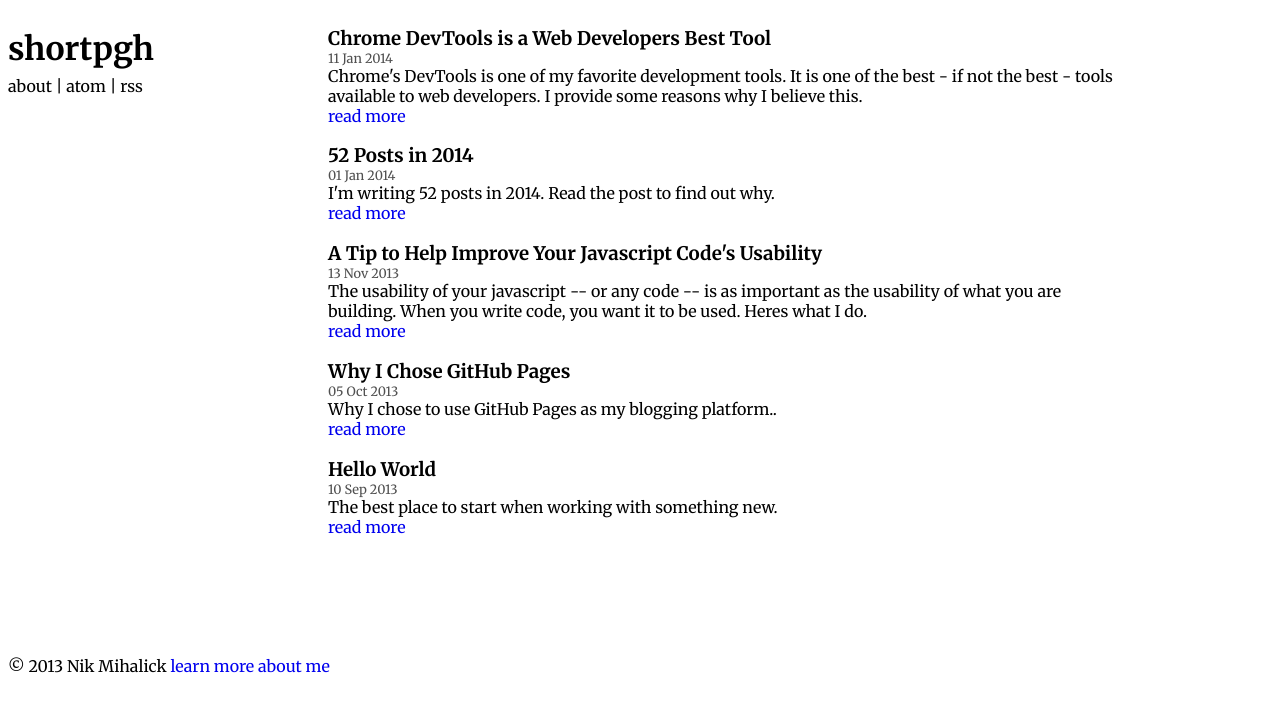
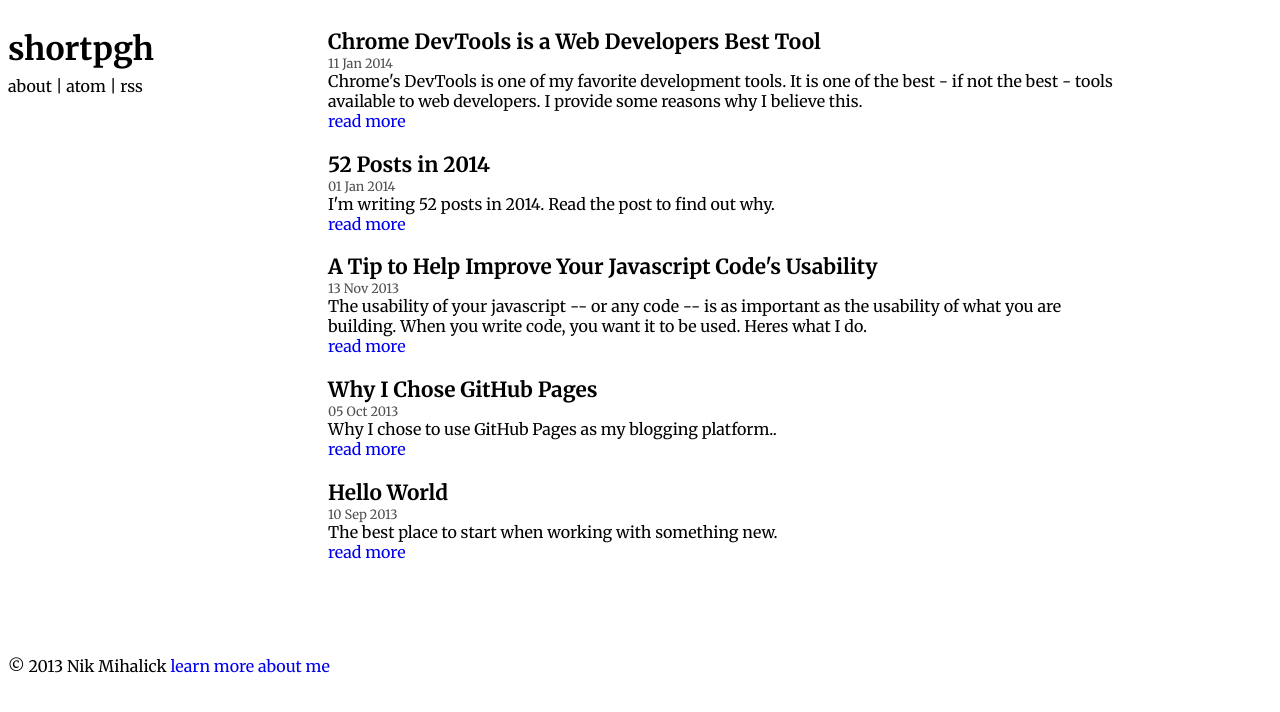
Before and after one commit to shortpgh/site, a Jekyll site: the page built from index.html, in a window 1280 px wide. Shown: the top 712 px of the page. Built offline with Jekyll 4.4.1, drawn with Linux system fonts in a browser that asks for light colours; Markdown is read by kramdown in place of the engine named in the settings.

Commit message:
changed the headline font.

```diff
--- a/css/base.css
+++ b/css/base.css
@@ -6,7 +6,7 @@ body > header > h1{margin-bottom:.2em}
 body > header > h1 > a > img{height:150px;width:150px}
 nav ul{list-style-type:none;padding-left:0;padding-top:0;margin-top:0}
 nav ul li{display:inline}
-article h1{margin-bottom:0}
+article h1{margin-bottom:0;font-size:1.3em}
 article h1 a{color:#000}
 article p{display:block;margin-top:0;margin-bottom:0}
 article p:nth-child(2){font-size:.8em;color:#505050}
--- a/styl/base.styl
+++ b/styl/base.styl
@@ -47,6 +47,7 @@ nav ul li
 
 article h1
     margin-bottom 0px;
+    font-size 1.3em;
 
 article h1 a
     color black;
```
